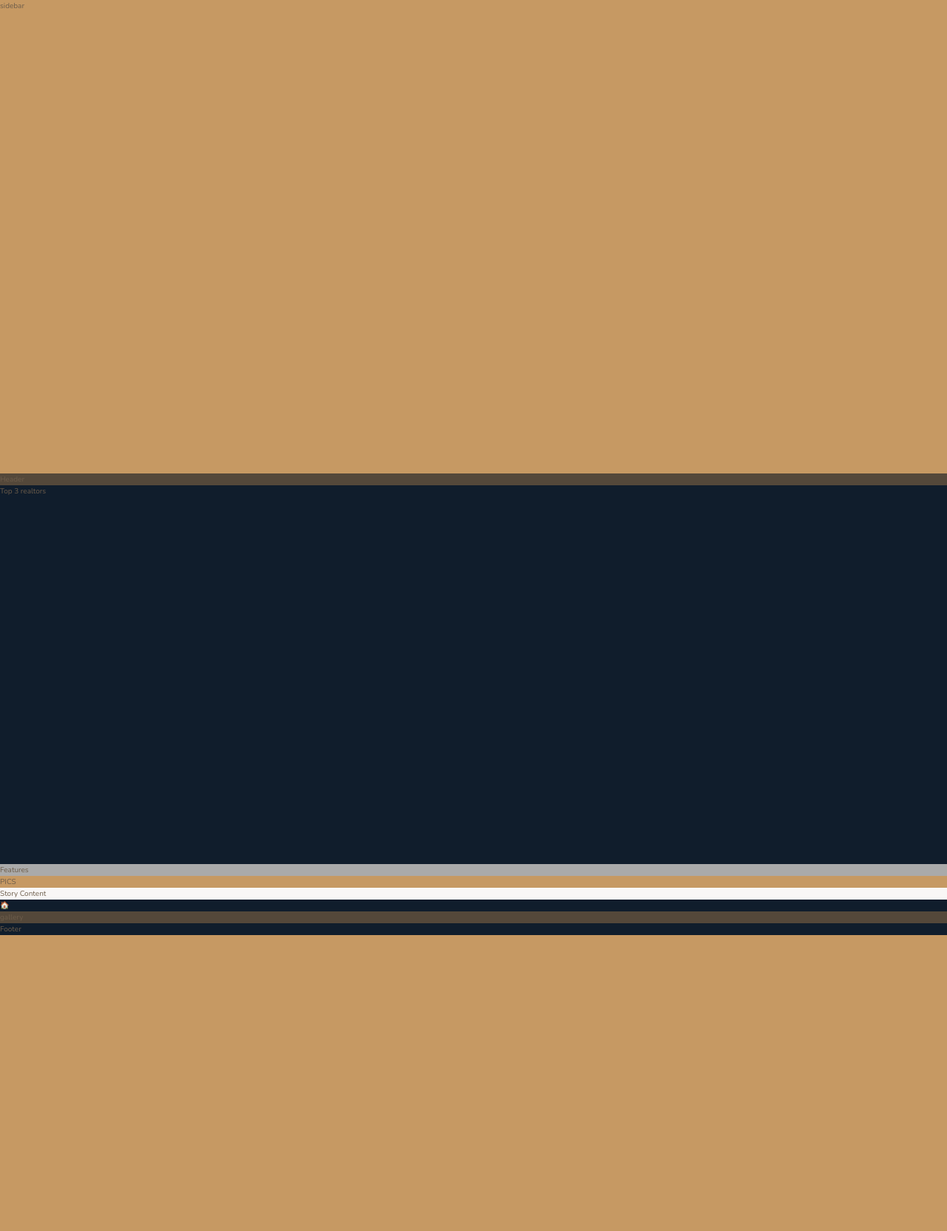
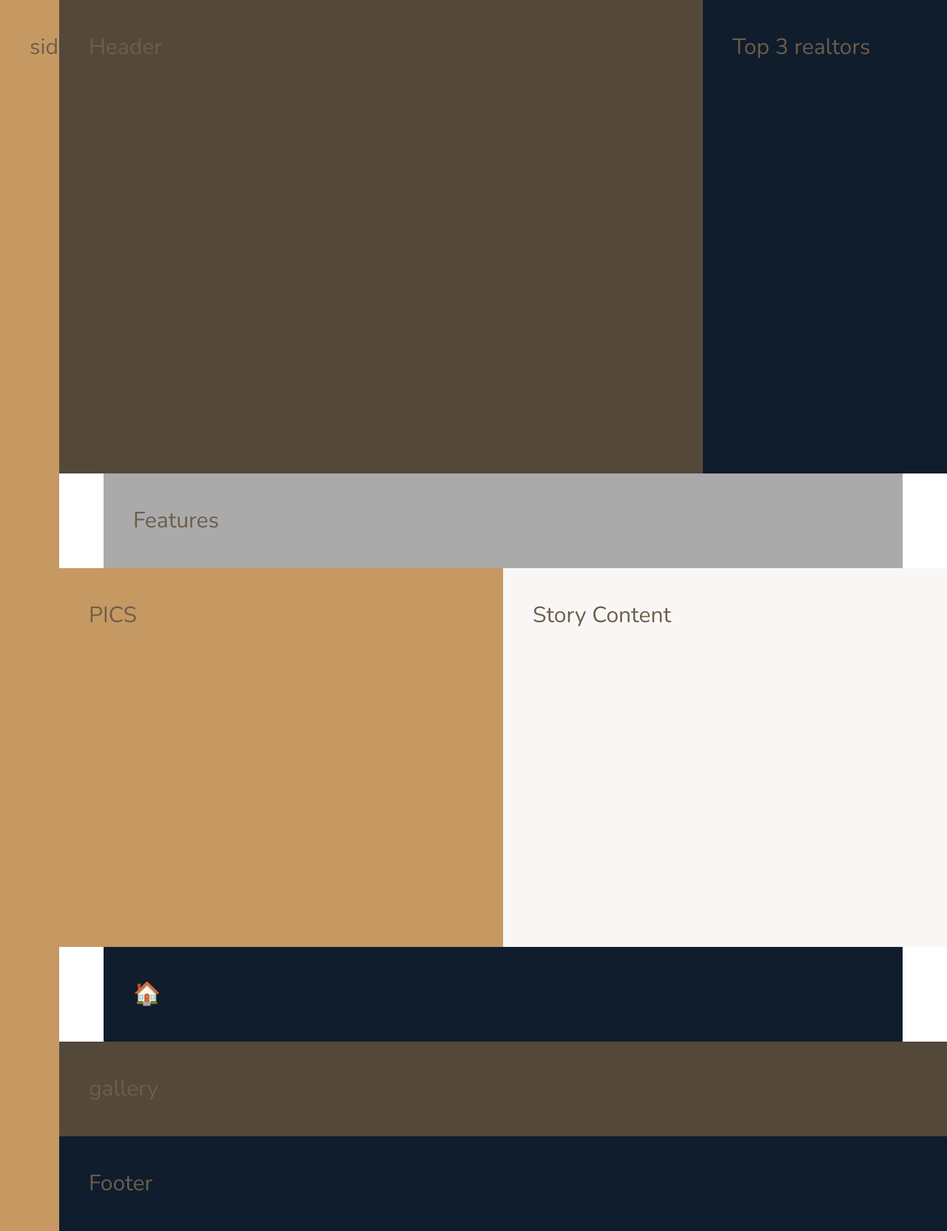
Before and after one commit to jonasschmedtmann/advanced-css-course, a PHP site: page / in a window 1280 px wide. Shown: the whole page at 74% size. Before the commit the page ends 1264 px from the top, so only its background shows below. Run offline with PHP 8.4, Linux system fonts and the light colour scheme.

Commit message:
layout done

```diff
--- a/Nexter/starter/css/style.css
+++ b/Nexter/starter/css/style.css
@@ -17,31 +17,45 @@ body {
 
 .container {
   display: grid;
-  grid-template-rows: 80vh min-content 40vw repeat(3, min-content); }
+  grid-template-rows: 80vh min-content 40vw repeat(3, min-content);
+  grid-template-columns: [sidebar-start] 8rem [sidebar-end full-start] minmax(6rem, 1fr) [center-start] repeat(8, [col-start] minmax(min-content, 14rem) [col-end]) [center-end] minmax(6rem, 1fr) [full-end]; }
+  .container > * {
+    padding: 40px;
+    font-size: 3rem; }
 
 .sidebar {
-  background-color: #c69963; }
+  background-color: #c69963;
+  grid-column: sidebar-start / sidebar-end;
+  grid-row: 1 / -1; }
 
 .header {
-  background-color: #54483A; }
+  background-color: #54483A;
+  grid-column: full-start/ col-end 6; }
 
 .realtors {
-  background-color: #101d2c; }
+  background-color: #101d2c;
+  grid-column: col-start 7/ full-end; }
 
 .features {
-  background-color: #aaa; }
+  background-color: #aaa;
+  grid-column: center-start/ center-end; }
 
 .story__pictures {
-  background-color: #c69963; }
+  background-color: #c69963;
+  grid-column: full-start/ col-end 4; }
 
 .story__content {
-  background-color: #f9f7f6; }
+  background-color: #f9f7f6;
+  grid-column: col-start 5/ full-end; }
 
 .homes {
-  background-color: #101d2c; }
+  background-color: #101d2c;
+  grid-column: center-start/ center-end; }
 
 .gallery {
-  background-color: #54483A; }
+  background-color: #54483A;
+  grid-column: full-start/ full-end; }
 
 .footer {
-  background-color: #101d2c; }
+  background-color: #101d2c;
+  grid-column: full-start/ full-end; }
--- a/Nexter/starter/sass/_base.scss
+++ b/Nexter/starter/sass/_base.scss
@@ -37,4 +37,10 @@ body {
 .container {
     display: grid;
     grid-template-rows: 80vh min-content 40vw repeat(3, min-content);
+    grid-template-columns: [sidebar-start] 8rem [sidebar-end full-start] minmax(6rem, 1fr) [center-start] repeat(8, [col-start] minmax(min-content, 14rem)[col-end])[center-end] minmax(6rem, 1fr) [full-end];
+
+    & > * {
+        padding: 40px;
+        font-size: 3rem;
+    }
 }
--- a/Nexter/starter/sass/_features.scss
+++ b/Nexter/starter/sass/_features.scss
@@ -1,4 +1,4 @@
 .features {
     background-color: $color-grey-light-2;
-
+    grid-column:  center-start/ center-end;
 }
--- a/Nexter/starter/sass/_footer.scss
+++ b/Nexter/starter/sass/_footer.scss
@@ -1,4 +1,5 @@
 .footer {
     background-color: $color-secondary;
+    grid-column: full-start/ full-end;
 
 }
--- a/Nexter/starter/sass/_gallery.scss
+++ b/Nexter/starter/sass/_gallery.scss
@@ -1,4 +1,4 @@
 .gallery {
     background-color: $color-grey-dark-1;
-
+    grid-column: full-start/ full-end;
 }
--- a/Nexter/starter/sass/_header.scss
+++ b/Nexter/starter/sass/_header.scss
@@ -1,3 +1,5 @@
 .header {
     background-color: $color-grey-dark-1;
+    grid-column: full-start/ col-end 6;
+
 }
--- a/Nexter/starter/sass/_homes.scss
+++ b/Nexter/starter/sass/_homes.scss
@@ -1,4 +1,4 @@
 .homes {
     background-color: $color-secondary;
-
+    grid-column: center-start/ center-end;
 }
--- a/Nexter/starter/sass/_realtors.scss
+++ b/Nexter/starter/sass/_realtors.scss
@@ -1,3 +1,4 @@
 .realtors {
     background-color: $color-secondary;
+    grid-column: col-start 7/ full-end;
 }
--- a/Nexter/starter/sass/_sidebar.scss
+++ b/Nexter/starter/sass/_sidebar.scss
@@ -1,3 +1,5 @@
 .sidebar {
     background-color: $color-primary;
+    grid-column: sidebar-start / sidebar-end;
+    grid-row: 1 / -1;
 }
--- a/Nexter/starter/sass/_story.scss
+++ b/Nexter/starter/sass/_story.scss
@@ -1,10 +1,12 @@
 .story {
     &__pictures {
         background-color: $color-primary;
+        grid-column: full-start/ col-end 4;
+
     }
 
     &__content{
         background-color: $color-grey-light-1;
-
+        grid-column: col-start 5/ full-end;
     }
 }
--- a/Nexter/starter/sass/main.scss
+++ b/Nexter/starter/sass/main.scss
@@ -1,11 +1,11 @@
-@import "base";
-@import "typography";
+@import "base.scss";
+@import "typography.scss";
 
-@import "sidebar";
-@import "header";
-@import "realtors";
-@import "features";
-@import "story";
-@import "homes";
-@import "gallery";
-@import "footer";
+@import "sidebar.scss";
+@import "header.scss";
+@import "realtors.scss";
+@import "features.scss";
+@import "story.scss";
+@import "homes.scss";
+@import "gallery.scss";
+@import "footer.scss";
```
Also changed, not shown: Nexter/starter/sass/_base.css (added, +22 -0 lines).
